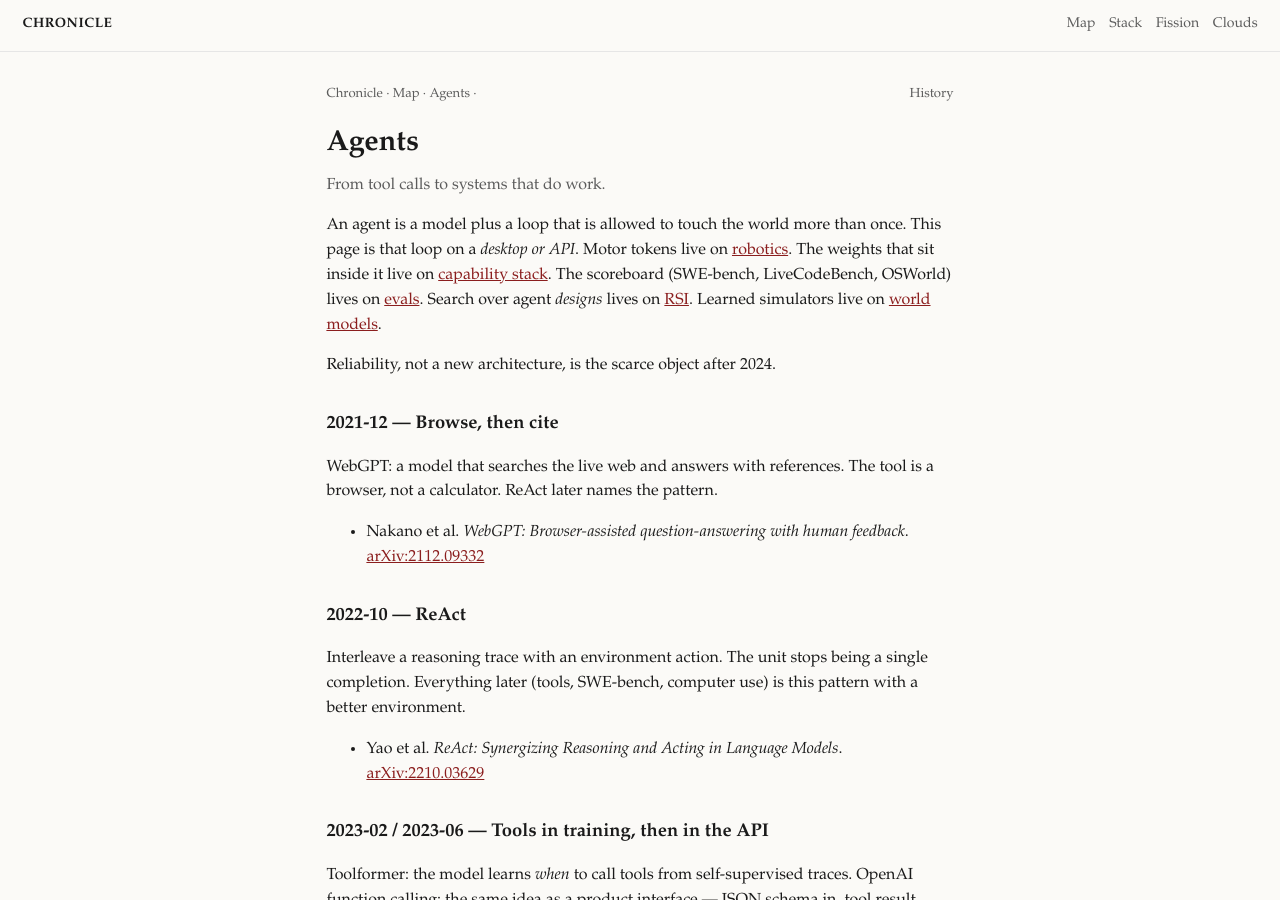
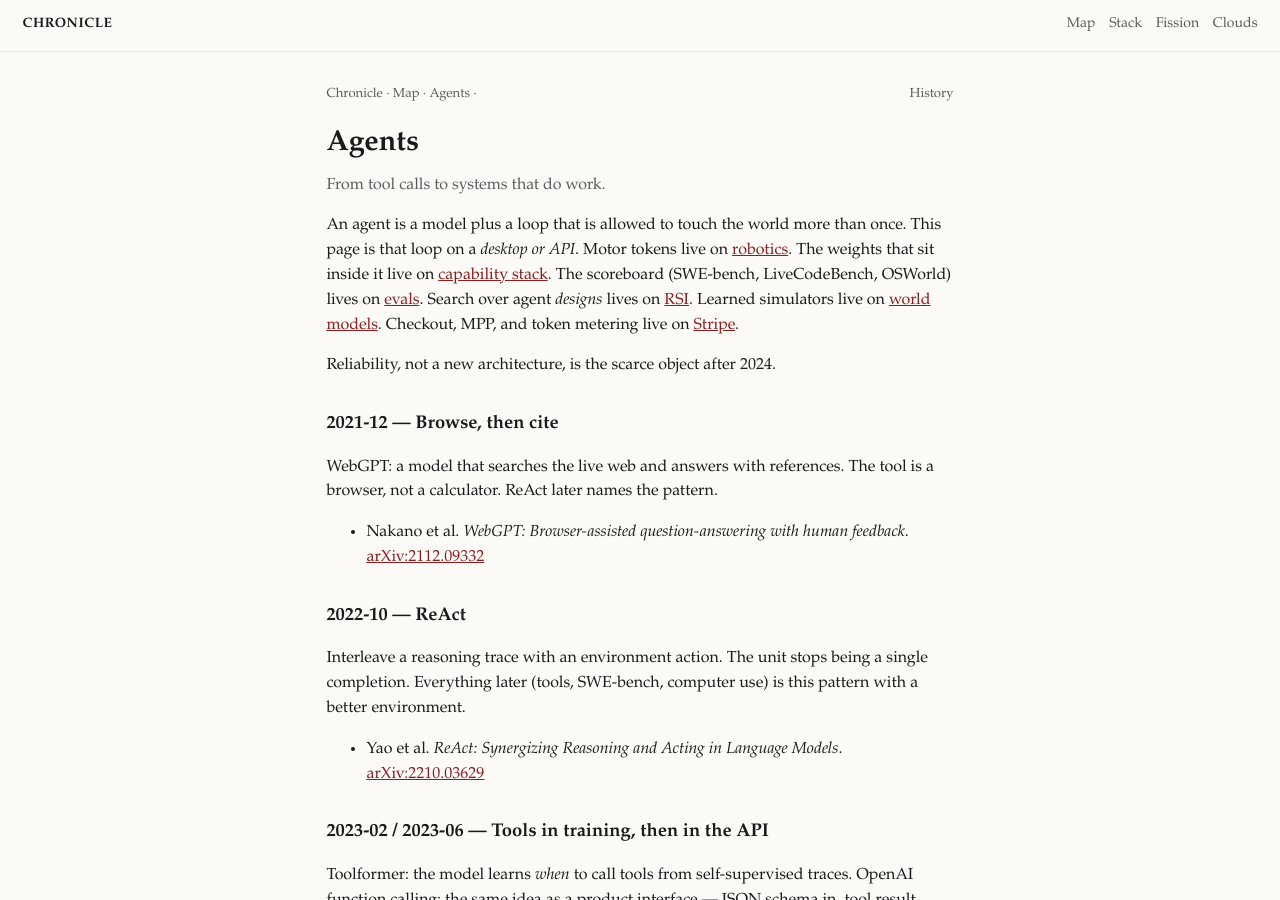
Before and after one commit to vandontduong/chronicle, a Jekyll site: the page built from timelines/agents.md, in a window 1280 px wide and 900 px high. Built offline with Jekyll 4.4.1, drawn with Linux system fonts in a browser that asks for light colours; some of the changed text lies outside the part shown.

Commit message:
Point agents money layer at Stripe

```diff
--- a/timelines/agents.md
+++ b/timelines/agents.md
@@ -8,7 +8,7 @@ permalink: /timelines/agents/
 
 <p class="meta">From tool calls to systems that do work.</p>
 
-An agent is a model plus a loop that is allowed to touch the world more than once. This page is that loop on a *desktop or API*. Motor tokens live on [robotics]({{ '/timelines/robotics/' | relative_url }}). The weights that sit inside it live on [capability stack]({{ '/timelines/capability-stack/' | relative_url }}). The scoreboard (SWE-bench, LiveCodeBench, OSWorld) lives on [evals]({{ '/timelines/evals/' | relative_url }}). Search over agent *designs* lives on [RSI]({{ '/timelines/rsi/' | relative_url }}). Learned simulators live on [world models]({{ '/timelines/world-models/' | relative_url }}).
+An agent is a model plus a loop that is allowed to touch the world more than once. This page is that loop on a *desktop or API*. Motor tokens live on [robotics]({{ '/timelines/robotics/' | relative_url }}). The weights that sit inside it live on [capability stack]({{ '/timelines/capability-stack/' | relative_url }}). The scoreboard (SWE-bench, LiveCodeBench, OSWorld) lives on [evals]({{ '/timelines/evals/' | relative_url }}). Search over agent *designs* lives on [RSI]({{ '/timelines/rsi/' | relative_url }}). Learned simulators live on [world models]({{ '/timelines/world-models/' | relative_url }}). Checkout, MPP, and token metering live on [Stripe]({{ '/timelines/stripe/' | relative_url }}).
 
 Reliability, not a new architecture, is the scarce object after 2024.
 
@@ -74,4 +74,4 @@ SpaceXAI ships agents on the Cursor + Grok bundle after the acquisition closes.
 
 ## What this page is not
 
-Reasoning models (o1, R1) are [post-training]({{ '/timelines/post-training/' | relative_url }}). Agents that rewrite their own code are [RSI]({{ '/timelines/rsi/' | relative_url }}). Genie / Sora as environments are [world models]({{ '/timelines/world-models/' | relative_url }}). RT-2 / π0 are [robotics]({{ '/timelines/robotics/' | relative_url }}).
+Reasoning models (o1, R1) are [post-training]({{ '/timelines/post-training/' | relative_url }}). Agents that rewrite their own code are [RSI]({{ '/timelines/rsi/' | relative_url }}). Genie / Sora as environments are [world models]({{ '/timelines/world-models/' | relative_url }}). RT-2 / π0 are [robotics]({{ '/timelines/robotics/' | relative_url }}). ACP, MPP, Link-for-agents, and OpenRouter are [Stripe]({{ '/timelines/stripe/' | relative_url }}).
```
